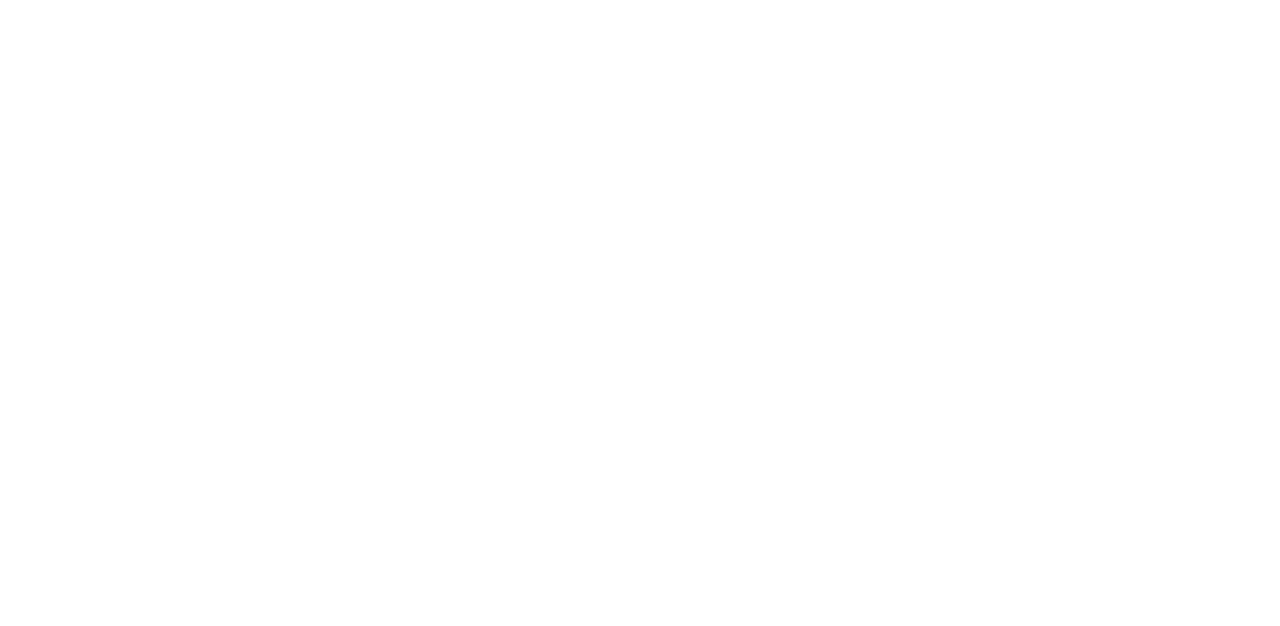
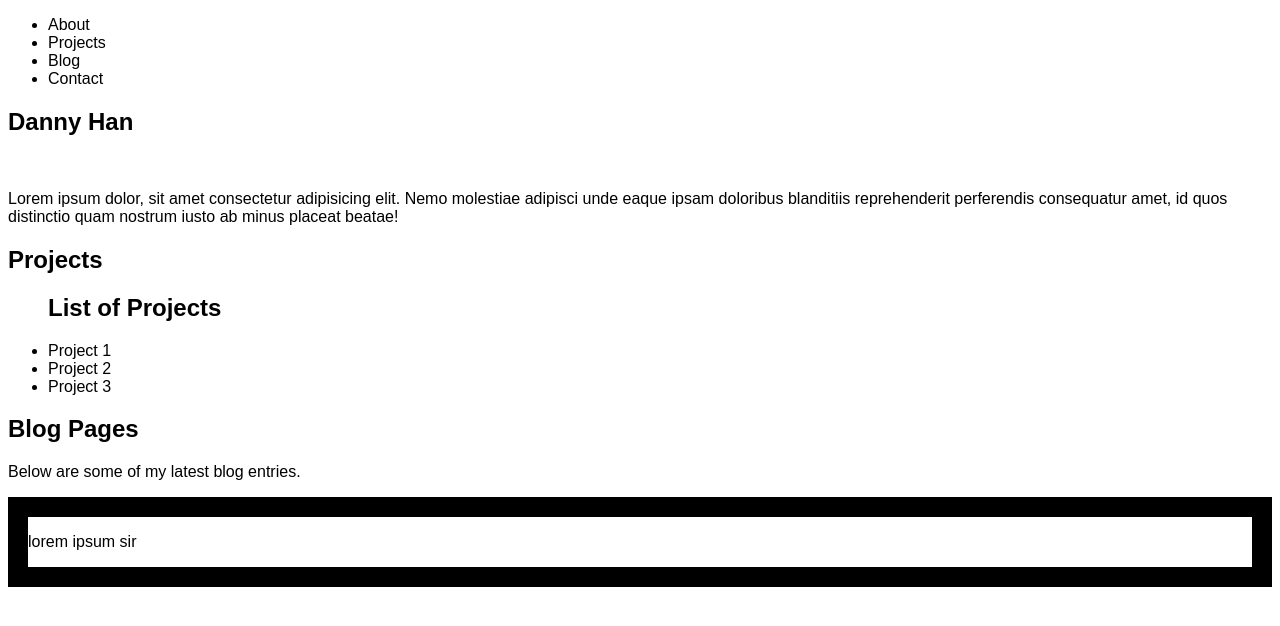
Before and after one commit to code-of-toad/portfolio-website, a plain HTML site: page index.html in a window 1280 px wide. Drawn offline with Linux system fonts and the light colour scheme.

Commit message:
Update main files

```diff
--- a/index.html
+++ b/index.html
@@ -1,3 +1,7 @@
+<!--
+    Try to keep accessibility in mind.
+    This helps organize the elements logically.
+-->
 <!DOCTYPE html>
 <html lang="en">
 <head>
@@ -5,17 +9,96 @@
     <meta name="viewport" content="width=device-width, initial-scale=1.0">
     <meta name="description" content="A personal website that contains a portfolio of professional works and a personal blog page">
     <meta name="author" content="Danny Han">
-    <title>The Code of Toad</title>
+    <link rel="stylesheet" href="main.css">
+    <title>The Toad Code</title>
 </head>
-<body>
+<body">
+
     <header>
+        <div class="logo">
 
+        </div>
+        <div class="navbar">
+            <nav>
+                <ul>
+                    <li>About</li>
+                    <li>Projects</li>
+                    <li>Blog</li>
+                    <li>Contact</li>
+                </ul>
+            </nav>
+        </div>
     </header>
+
     <main>
+        <section class="hero" id="about">
+            <div class="portrait">
 
+            </div>
+            <div class="horizontal-line">
+
+            </div>
+            <div class="about">
+                <h1>Danny Han</h1> <br>
+                <p>
+                   Lorem ipsum dolor, sit amet consectetur adipisicing elit.
+                   Nemo molestiae adipisci unde eaque ipsam doloribus blanditiis
+                   reprehenderit perferendis consequatur amet, id quos distinctio
+                   quam nostrum iusto ab minus placeat beatae!
+                </p>
+            </div>
+        </section>
+        <section class="projects" id="projects">
+            <div class="section-heading">
+                <h1>Projects</h1>
+            <div>
+            <div class="horizontal-line">
+
+            </div>
+            <div class="projects-showcase">
+                <ul class="projects-list">
+                    <h2>List of Projects</h2>
+                    <li>Project 1</li>
+                    <li>Project 2</li>
+                    <li>Project 3</li>
+                </ul>
+                <div class="cool-javascript-slideshow">
+
+                </div>
+            </div>
+        </section>
+        <section class="blog" id="blog">
+            <div class="section-heading">
+                <h1>Blog Pages</h1>
+            </div>
+            <div class="horizontal-line">
+
+            </div>
+            <div class="blog-pages-container">
+                <p>Below are some of my latest blog entries.</p>
+
+            </div>
+        </section>
     </main>
+
     <footer>
+        <div class="contact-info">
 
+        </div>
+        <div class="social-media-icons">
+
+        </div>
+        <div class="daily-quote">
+
+        </div>
+        <div class="copyright-section">
+
+        </div>
     </footer>
+
+    <div class="testing">
+        <p>lorem ipsum sir</p>
+    </div>
+
 </body>
 </html>
--- /dev/null
+++ b/main.css
@@ -0,0 +1,8 @@
+body {
+    font-family: Arial, Helvetica, sans-serif;
+    font-size: 16px;
+}
+
+.testing {
+    border: 20px solid;
+}
```
